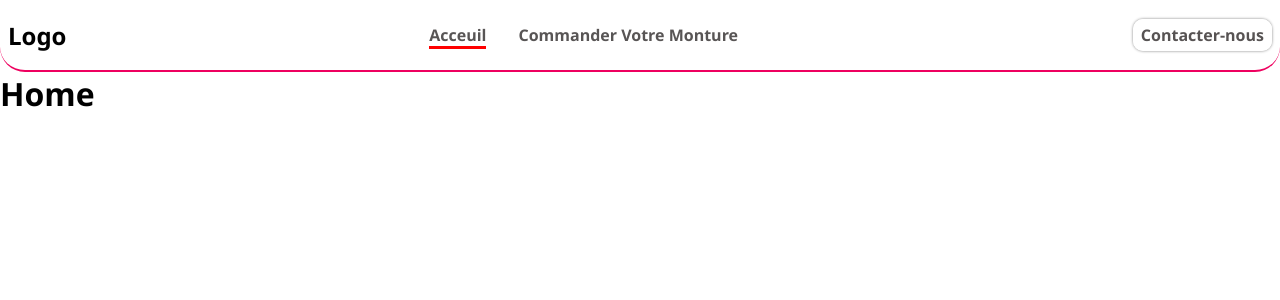
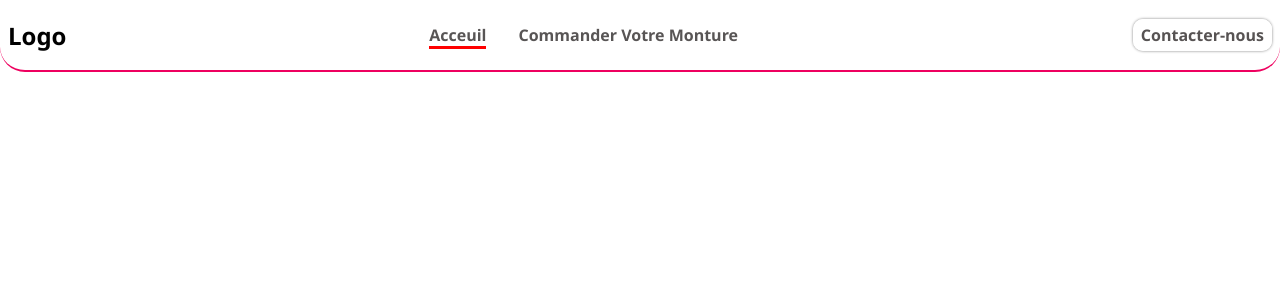
Before and after one commit to zMed-tech/Visagisme-virtuel, a Vue app: page / in a window 1280 px wide. Shown: the top 300 px of the page. Built offline with nearby package versions, Linux system fonts and the light colour scheme.

Commit message:
feat: initilize Home component

```diff
--- a/src/views/Home.vue
+++ b/src/views/Home.vue
@@ -1,7 +1,5 @@
 <template>
-  <div class="home">
-    <h1>Home</h1>
-  </div>
+  <div class="home"></div>
 </template>
 
 <script>
```
